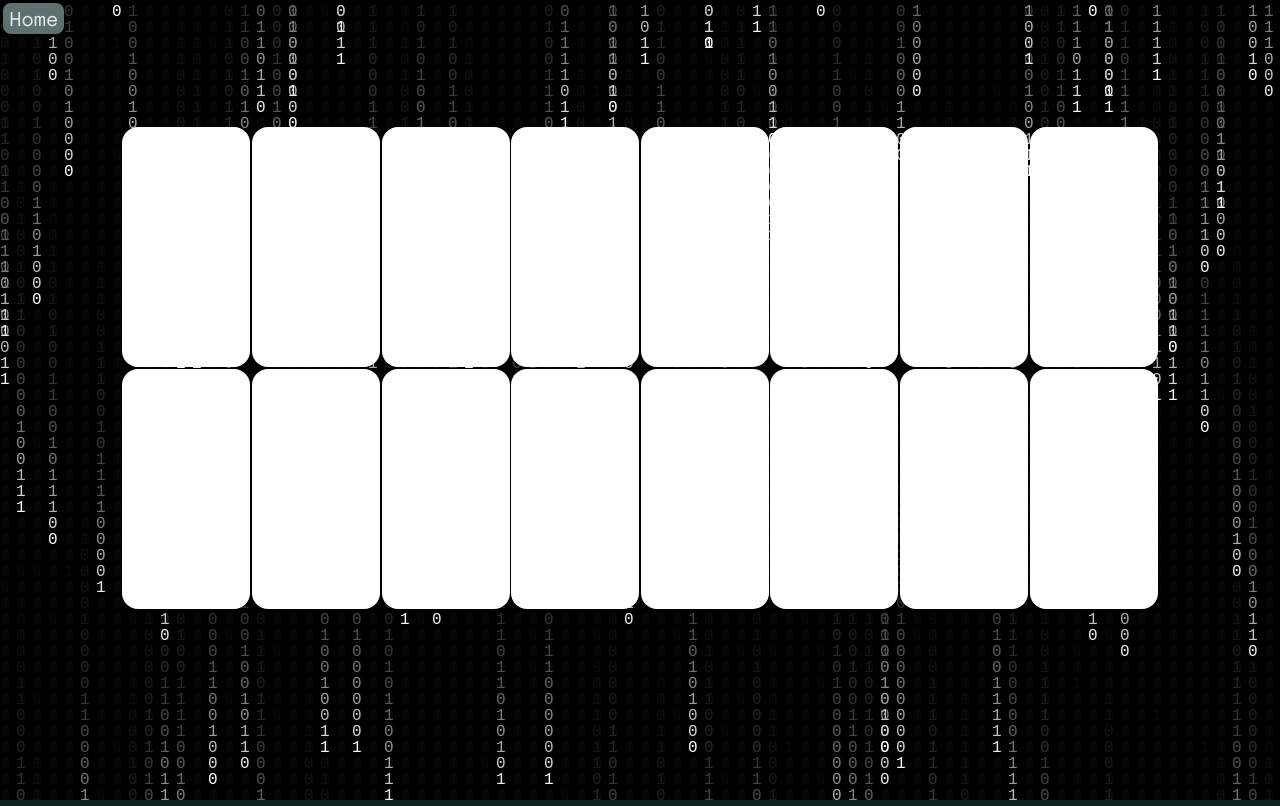
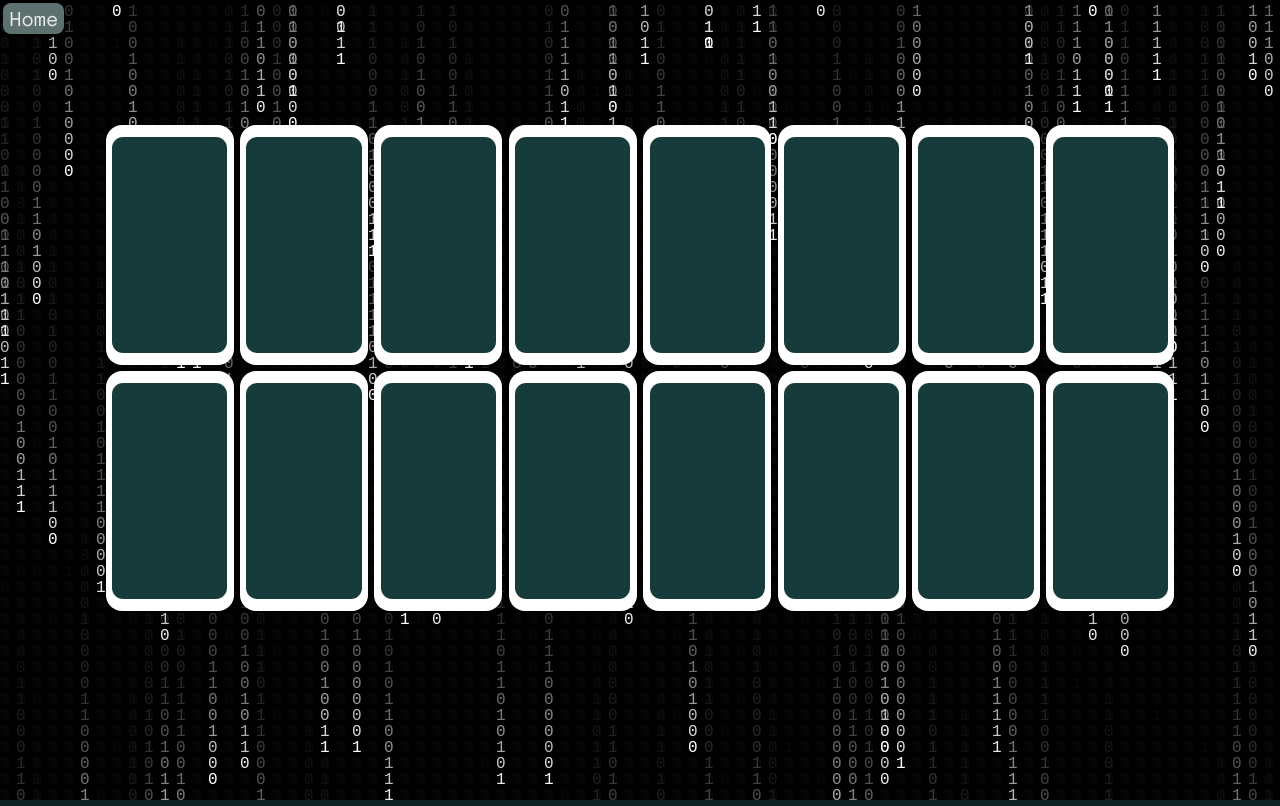
Before and after one commit to ThatLukeDev/parallax, a React (Vite) app in the folder Employer Project/: page / in a window 1280 px wide. Both pictures are taken after a click on the button "PLAY". Built offline with nearby package versions, Linux system fonts and the light colour scheme.

Commit message:
working on cards

```diff
--- a/Employer Project/src/App.css
+++ b/Employer Project/src/App.css
@@ -256,6 +256,12 @@ body {
   height: 30vh;
   border-radius: 2vh;
 }
+.cardContentContainer {
+  width: 90%;
+  height: 90%;
+  background-color: #173b3a;
+  border-radius: 1.4vh;
+}
 #cardSelections {
   display: flex;
   width: 100%;
@@ -344,7 +350,7 @@ button:active {
   grid-template-columns: repeat(8, 1fr);
   grid-auto-flow: row;
   margin-top: 2vh;
-  gap: .2vh;
+  gap: .8vh;
 }
 
 .flipCard {
--- a/Employer Project/src/App.tsx
+++ b/Employer Project/src/App.tsx
@@ -48,7 +48,7 @@ function App() {
       rainDrops[x] = 1
     }
     const draw = () => {
-      context.fillStyle = "rgba(0, 0, 0, 0.08"
+      context.fillStyle = "rgba(0, 0, 0, 0.08)"
       context.fillRect(0, 0, canvas.width, canvas.height)
 
 
--- a/Employer Project/src/components/Card.tsx
+++ b/Employer Project/src/components/Card.tsx
@@ -66,9 +66,11 @@ const Card = ({cardFlipped, contents, cardClicked, number, cardNumber}) => {
         cardClicked(contents, number)
       }
     }}>
-      {!easterEgg && !twod && shown ? <CardModelContainer cardToDisplay={dict[contents]} /> : <div></div>}
-      {!easterEgg && twod && shown ? <p className='textInCard'>{dict2D[contents]}</p> : <div></div>}
-      {easterEgg && shown ? <p className='textInCard'>{"easter egg\nhere"}</p> : <div></div>}
+      <div className='cardContentContainer'>
+        {!easterEgg && !twod && shown ? <CardModelContainer cardToDisplay={dict[contents]} /> : <div></div>}
+        {!easterEgg && twod && shown ? <p className='textInCard'>{dict2D[contents]}</p> : <div></div>}
+        {easterEgg && shown ? <p className='textInCard'>{"easter egg\nhere"}</p> : <div></div>}
+      </div>
     </div>
   )
 }
```
